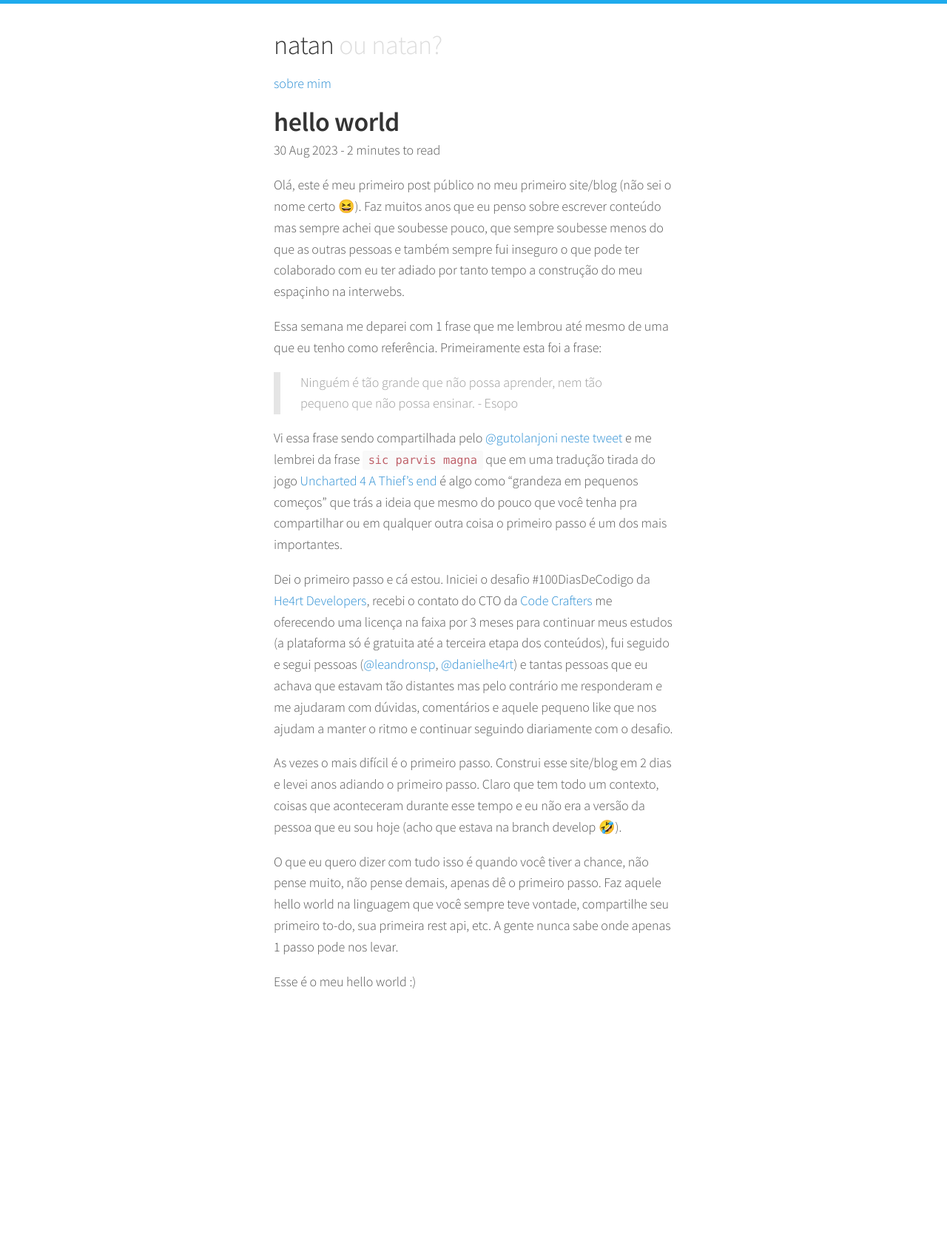
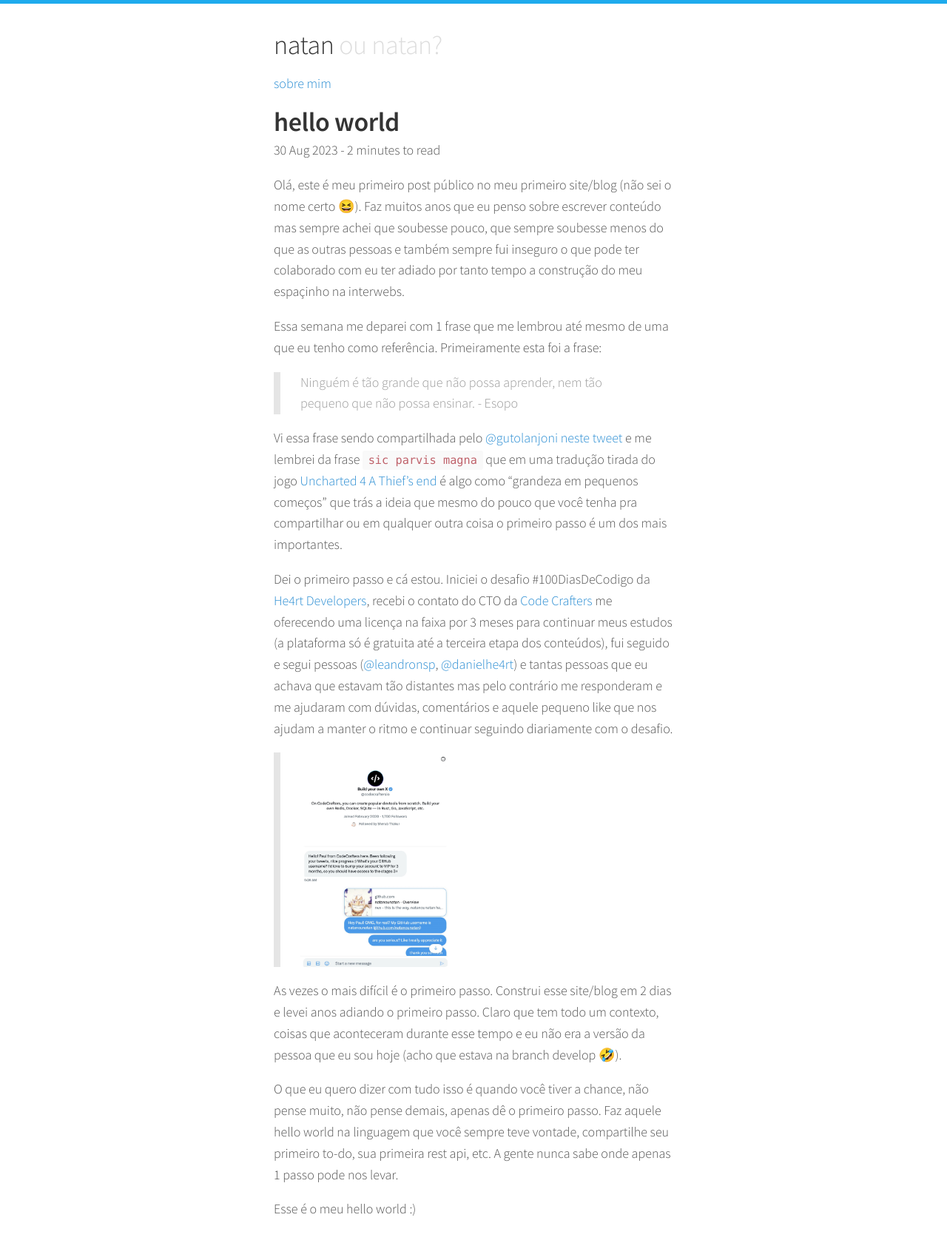
Before and after one commit to natansiqueira/natanounatan.github.io, a Jekyll site: the page built from _posts/2023-08-30-hello-world.md, in a window 1280 px wide. Shown: the whole page at 74% size. Built offline with Jekyll 4.4.1, drawn with Linux system fonts in a browser that asks for light colours; comment, search, counter and statistics services are not loaded; before the commit the page ends 1395 px from its top, so only the background shows below that.

Commit message:
add image to hello world

```diff
--- a/_posts/2023-08-30-hello-world.md
+++ b/_posts/2023-08-30-hello-world.md
@@ -16,6 +16,8 @@ Vi essa frase sendo compartilhada pelo [@gutolanjoni](https://twitter.com) [nest
 
 Dei o primeiro passo e cá estou. Iniciei o desafio #100DiasDeCodigo da [He4rt Developers](https://twitter.com/He4rtDevs), recebi o contato do CTO da [Code Crafters](https://twitter.com/codecraftersio) me oferecendo uma licença na faixa por 3 meses para continuar meus estudos (a plataforma só é gratuita até a terceira etapa dos conteúdos), fui seguido e segui pessoas ([@leandronsp](https://twitter.com/leandronsp), [@danielhe4rt](https://twitter.com/danielhe4rt)) e tantas pessoas que eu achava que estavam tão distantes mas pelo contrário me responderam e me ajudaram com dúvidas, comentários e aquele pequeno like que nos ajudam a manter o ritmo e continuar seguindo diariamente com o desafio.
 
+> <img src="/assets/images/hello-world-paul.jpg" alt="Mensagem do CodeCrafters me presenteando com um VIP de 3 meses" width="200" height="auto">
+
 As vezes o mais difícil é o primeiro passo. Construi esse site/blog em 2 dias e levei anos adiando o primeiro passo. Claro que tem todo um contexto, coisas que aconteceram durante esse tempo e eu não era a versão da pessoa que eu sou hoje (acho que estava na branch develop 🤣).
 
 O que eu quero dizer com tudo isso é quando você tiver a chance, não pense muito, não pense demais, apenas dê o primeiro passo. Faz aquele hello world na linguagem que você sempre teve vontade, compartilhe seu primeiro to-do, sua primeira rest api, etc. A gente nunca sabe onde apenas 1 passo pode nos levar.
```
